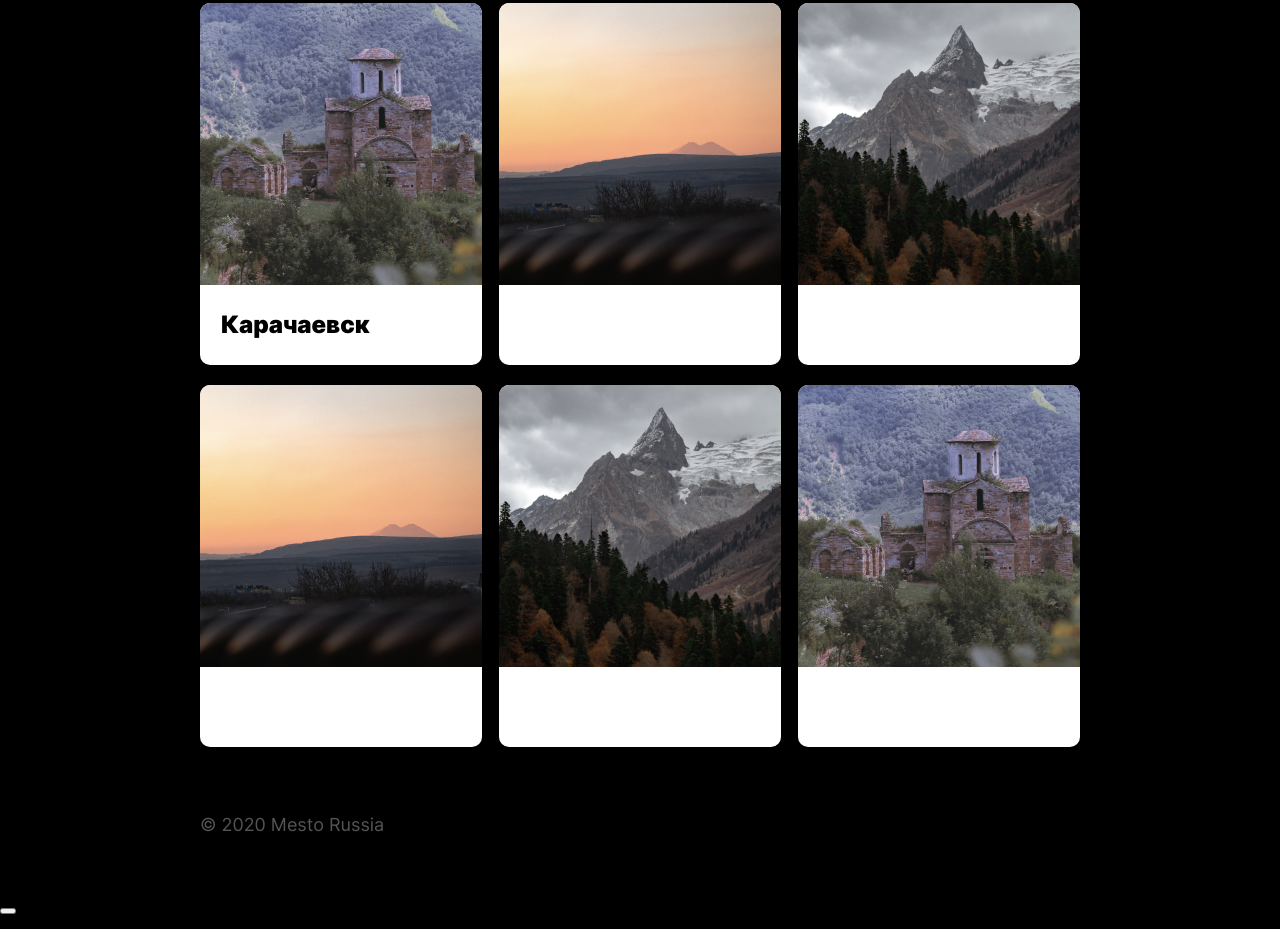
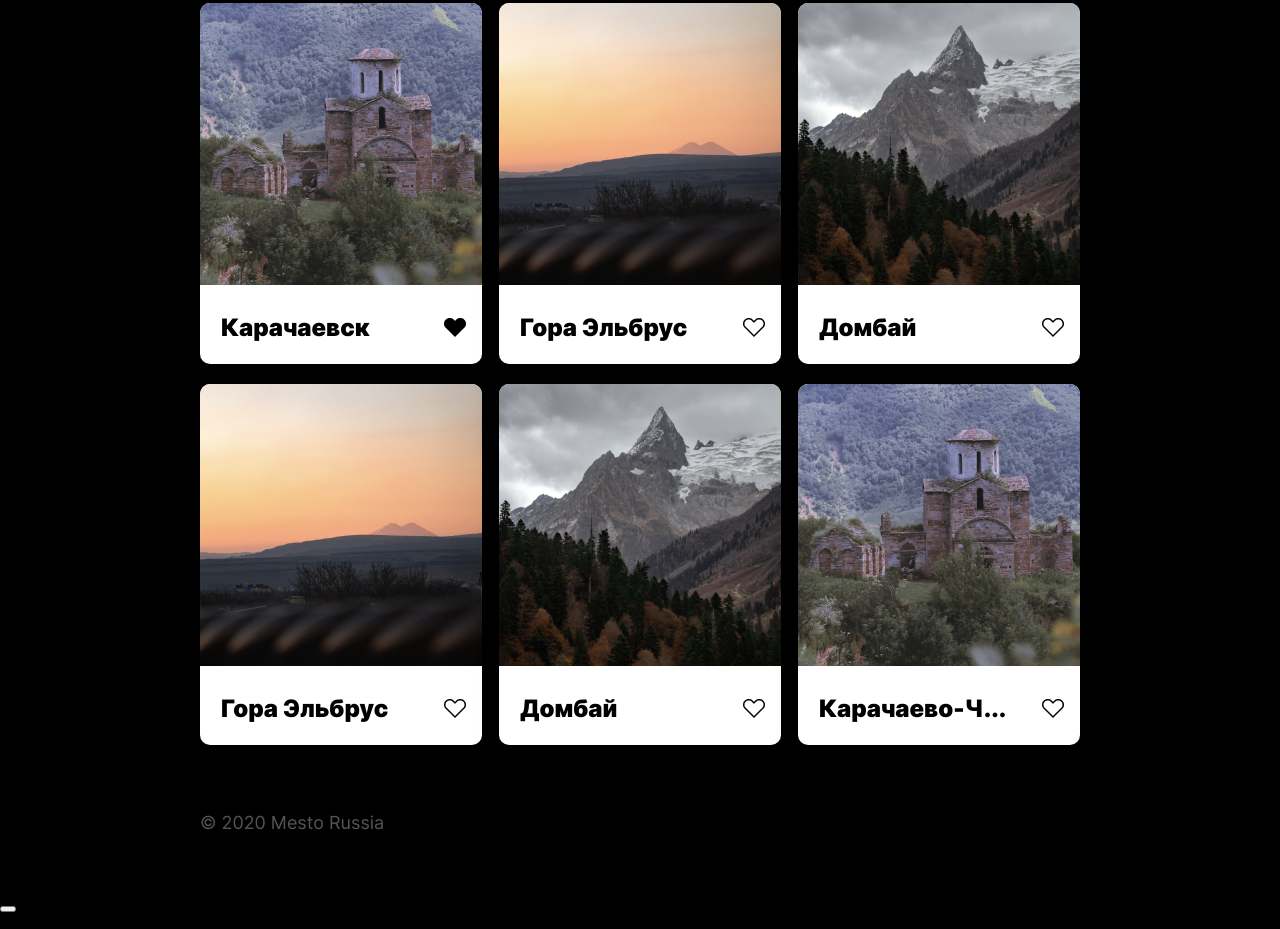
Before and after one commit to SlavaSamoylov/mesto, a plain HTML site: page index.html in a window 1280 px wide. Shown: the part 328-1257 px from the top of the page. Drawn offline with Linux system fonts and the light colour scheme.

```diff
--- a/blocks/element/__container/-like/_active/element__container-like_active.css
+++ b/blocks/element/__container/-like/_active/element__container-like_active.css
@@ -1,3 +1,3 @@
 .element__container-like_active {
-    background-image: url('../../../../images/Union.png');
+    background-image: url('../../../../../Images/darkheart.png');
   }
--- a/blocks/element/__container/-like/element__container-like.css
+++ b/blocks/element/__container/-like/element__container-like.css
@@ -1,17 +1,16 @@
 .element__container-like {
-    display: block;
     width: 22px;
     height: 19px;
     box-sizing: border-box;
-    margin: 0;
     padding: 0;
     border: none;
-    background-image: url('../../../images/Group.png');
+    background-image: url('../../../../Images/heart.png');
     background-position: center;
     background-repeat: no-repeat;
     cursor: pointer;
     background-color: transparent;
     transition: opacity;
+    margin-right: 1px;
   }
 
   .element__container-like:hover {
--- a/blocks/element/__container/-title/element__container-title.css
+++ b/blocks/element/__container/-title/element__container-title.css
@@ -1,12 +1,10 @@
 .element__container-title {
     color: #000000;
-    background-color: #FFFFFF;
     margin: 0;
     font-weight: 900;
     font-size: 24px;
-    line-height: 29px;
+    line-height: 29.05px;
     text-overflow: ellipsis;
     overflow: hidden;
     white-space: nowrap;
-    width: 200px;
   }
--- a/blocks/element/__container/element__container.css
+++ b/blocks/element/__container/element__container.css
@@ -2,7 +2,6 @@
     display: flex;
     justify-content: space-between;
     align-items: center;
-    padding: 22px 15px 22px 21px;
-    max-width: 246px;
-    gap: 26px;
+    padding: 25px 15px 31px 21px;
+    width: 246px;
   }
--- a/blocks/element/__image/element__image.css
+++ b/blocks/element/__image/element__image.css
@@ -1,6 +1,5 @@
 .element__image {
-    width: 100%;
-    height: 100%;
     max-height: 282px;
     border-radius: 10px 10px 0px 0px;
+    border-color: #C4C4C4;
   }
--- a/blocks/element/element.css
+++ b/blocks/element/element.css
@@ -1,6 +1,7 @@
 .element {
-    max-width: 282px;
-    height: 362px;
+    width: 282px;
+    height: 361px;
     background: #FFFFFF;
-border-radius: 10px;
+    border-radius: 10px;
+    box-shadow: 0px 0px 25px rgba(0, 0, 0, 0.15);
 }
--- a/blocks/elements/elements.css
+++ b/blocks/elements/elements.css
@@ -8,14 +8,8 @@
     max-width: 880px;
   }
 
-  @media screen and (max-width: 991px) {
+  @media screen and (max-width: 768px) {
     .elements {
-      max-width: 581px;
+      min-width: 282px;
     }
   }
-
-  @media screen and (max-width: 619px) {
-    .elements {
-      max-width: 282px;
-    }
-  }
--- a/index.html
+++ b/index.html
@@ -38,35 +38,35 @@
         <article class="element">
           <img src="./Images/Elbrus.png" alt="Пейзаж Эльбруса" class="element__image">
         <div class="element__container">
-          <h2 class="element__title">Гора Эльбрус</h2>
+          <h2 class="element__container-title">Гора Эльбрус</h2>
           <button aria-label="like" type="button" class="element__container-like"></button>
         </div>
         </article>
         <article class="element">
           <img src="./Images/Dombai.png" alt="Пейзаж Домбай" class="element__image">
         <div class="element__container">
-          <h2 class="element__title">Домбай</h2>
+          <h2 class="element__container-title">Домбай</h2>
           <button aria-label="like" type="button" class="element__container-like"></button>
         </div>
         </article>
         <article class="element">
           <img src="./Images/Elbrus.png" alt="Пейзаж Эльбруса" class="element__image">
         <div class="element__container">
-          <h2 class="element__title">Гора Эльбрус</h2>
+          <h2 class="element__container-title">Гора Эльбрус</h2>
           <button aria-label="like" type="button" class="element__container-like"></button>
         </div>
         </article>
         <article class="element">
           <img src="./Images/Dombai.png" alt="Пейзаж Домбай" class="element__image">
         <div class="element__container">
-          <h2 class="element__title">Домбай</h2>
+          <h2 class="element__container-title">Домбай</h2>
           <button aria-label="like" type="button" class="element__container-like"></button>
         </div>
         </article>
         <article class="element">
           <img src="./Images/Karachaevo.png" alt="Пейзаж Карачаево" class="element__image">
         <div class="element__container">
-          <h2 class="element__title">Карачаево-Ч...</h2>
+          <h2 class="element__container-title">Карачаево-Ч...</h2>
           <button aria-label="like" type="button" class="element__container-like"></button>
         </div>
         </article>
```
Also changed, not shown: 1 other file.
